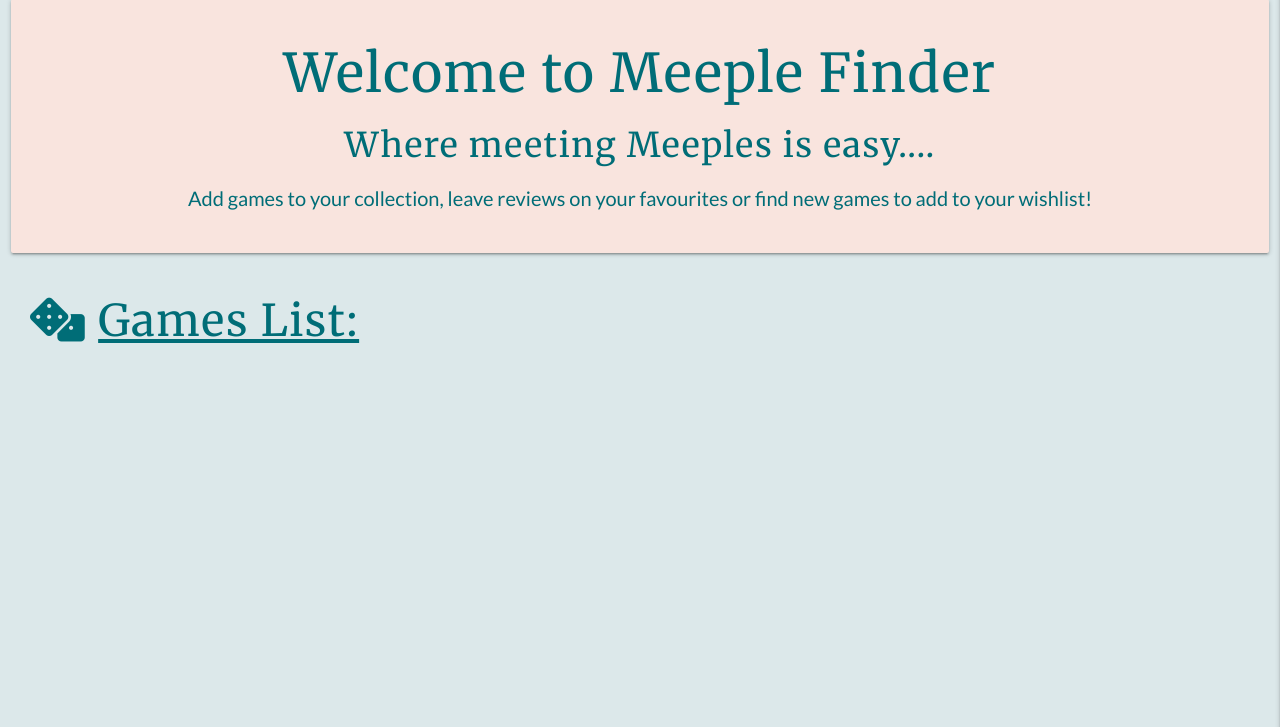
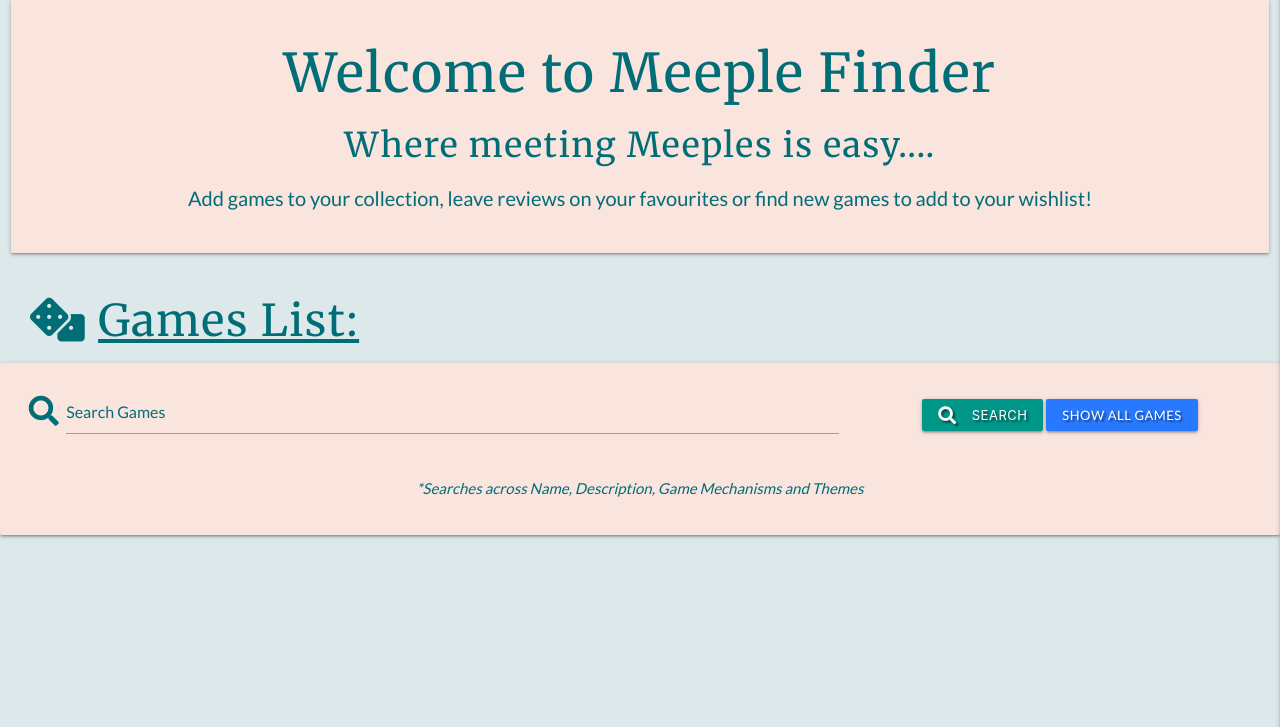
Before and after one commit to Vivioli87/meeple_finder, a Flask app: page /get_games in a window 1280 px wide. Shown: the part 73-800 px from the top of the page. Run offline with Flask 2, Linux system fonts and the light colour scheme; the visitor is signed in with stand-in values (Sample User, id 1); data that the repository does not hold is empty; some libraries are stand-ins or nearby versions.

Commit message:
added search functionality on games page

```diff
--- a/app.py
+++ b/app.py
@@ -19,29 +19,28 @@ app.secret_key = os.environ.get("SECRET_KEY")
 
 mongo = PyMongo(app)
 
-# Pagination game limit
-PER_PAGE = 8
+# Pagination limits
+GAMES_PER_PAGE = 8
 
 TODAY = date.today().strftime("%d/%m/%y")
 
-# Pagination functions
 
+# Pagination functions - see code credit in readme
+# Games page and admin profile specific
+def paginated(games):
+    page, games_per_page, offset = get_page_args(
+        page_parameter='page', per_page_parameter='games_per_page')
+    offset = page * GAMES_PER_PAGE - GAMES_PER_PAGE
 
-# Pagination - see code credit in readme
-def paginated(games):
-    page, per_page, offset = get_page_args(
-        page_parameter='page', per_page_parameter='per_page')
-    offset = page * PER_PAGE - PER_PAGE
-
-    return games[offset: offset + PER_PAGE]
+    return games[offset: offset + GAMES_PER_PAGE]
 
 
 def pagination_args(games):
-    page, per_page, offset = get_page_args(
-        page_parameter='page', per_page_parameter='per_page')
+    page, games_per_page, offset = get_page_args(
+        page_parameter='page', per_page_parameter='games_per_page')
     total = len(games)
 
-    return Pagination(page=page, per_page=PER_PAGE, total=total)
+    return Pagination(page=page, per_page=GAMES_PER_PAGE, total=total)
 
 
 # home/game page for users not logged in
@@ -60,6 +59,20 @@ def games_non_user():
 @app.route("/get_games")
 def get_games():
     games = list(mongo.db.games.find())
+    games_paginated = paginated(games)
+    pagination = pagination_args(games)
+    username = session["user"]
+    return render_template("games.html",
+                           games=games_paginated,
+                           username=username,
+                           pagination=pagination)
+
+
+# Search function
+@app.route("/search", methods=["GET", "POST"])
+def search():
+    query = request.form.get("query")
+    games = list(mongo.db.games.find({"$text":{"$search": query}}))
     games_paginated = paginated(games)
     pagination = pagination_args(games)
     username = session["user"]
@@ -352,14 +365,17 @@ def profile(username):
 
     # finds all games with no explicit image
     # (the 'coming soon' image) for admin profile
-    games = mongo.db.games.find({"image": ""})
+    games = list(mongo.db.games.find({"image": ""}))
+    games_paginated = paginated(games)
+    pagination = pagination_args(games)
 
     if session["user"]:
         return render_template("profile.html",
                                username=profile["username"],
                                collection=profile["my_collection"],
                                wishlist=profile["my_wishlist"],
-                               games=games)
+                               games=games_paginated,
+                               pagination=pagination)
 
     return redirect(url_for("login"))
 
--- a/static/css/style.css
+++ b/static/css/style.css
@@ -61,6 +61,11 @@ a.brand-logo > img {
 
 .underline{
     text-decoration: underline;
+}
+
+/* Search bar */
+.search-bar{
+    background-color: #f9e4de;
 }
 
 /* pagination styling*/
--- a/templates/games.html
+++ b/templates/games.html
@@ -16,6 +16,26 @@
     </div>
 
     <h3 class="custom-teal-text padding"><i class="fas fa-dice"></i> <span class="underline">Games List:</span></h3>
+    <!--Search bar-->
+    <div class="row card-panel search-bar custom-teal-text center-align">
+        <form action="{{ url_for('search') }}" method="POST" class="col s12">
+            <div class="row valign-wrapper">
+                <div class="input-field col s12 m8">
+                    <i class="fas fa-search prefix"></i>
+                    <input type="text" name="query" id="query" minlength="3" class="validate" required>
+                    <label for="query">Search Games</label>
+                </div>
+                <div class="col s12 m4">
+                    <button type="submit" class=" btn-small teal text-shadow">
+                        <i class="fas fa-search left"></i> Search
+                    </button>
+                    <a href="{{ url_for('get_games') }}" class="blue accent-3 btn-small text-shadow">Show all Games</a>
+                </div>
+            </div>
+        </form>
+        <p><em>*Searches across Name, Description, Game Mechanisms and Themes</em></p>
+    </div>
+
     <div class="row">
         <!--populates games in game list-->
         {% for game in games %}
--- a/templates/profile.html
+++ b/templates/profile.html
@@ -35,6 +35,8 @@
                 {% endif %}
             {% endfor %}
         </div>
+        <!--Pagination links-->
+        {{ pagination.links }}
     {% else %}
         <div class="row custom-teal-text">
             <h4 class="padding"><i class="fas fa-folder-open"></i> <span class="underline">My Collection:</span></h4>
@@ -54,6 +56,8 @@
                         </div>
                     </div>
                 {% endfor %}
+                <!--Pagination links-->
+                {{ pagination.links }}
             <!--Message to appear of collection array is empty-->
             {% else %}
                 <h6 class="center-align">Oh dear, your games collection is empty! Browse our <a href="{{ url_for('get_games') }}" class="underline custom-teal-text"><strong>games list</strong></a> to start adding games to your collection</h6>
@@ -79,6 +83,8 @@
                         </div>
                     </div>
                 {% endfor %}
+                <!--Pagination links-->
+                {{ pagination.links }}
              <!--Message to appear if wishlist array is empty-->
             {% else %}
                 <h6 class="center-align">Oh dear, your games wishlist is empty! Browse our <a href="{{ url_for('get_games') }}" class="underline custom-teal-text"><strong>games list</strong></a> to start adding games to your wishlist</h6>
```
